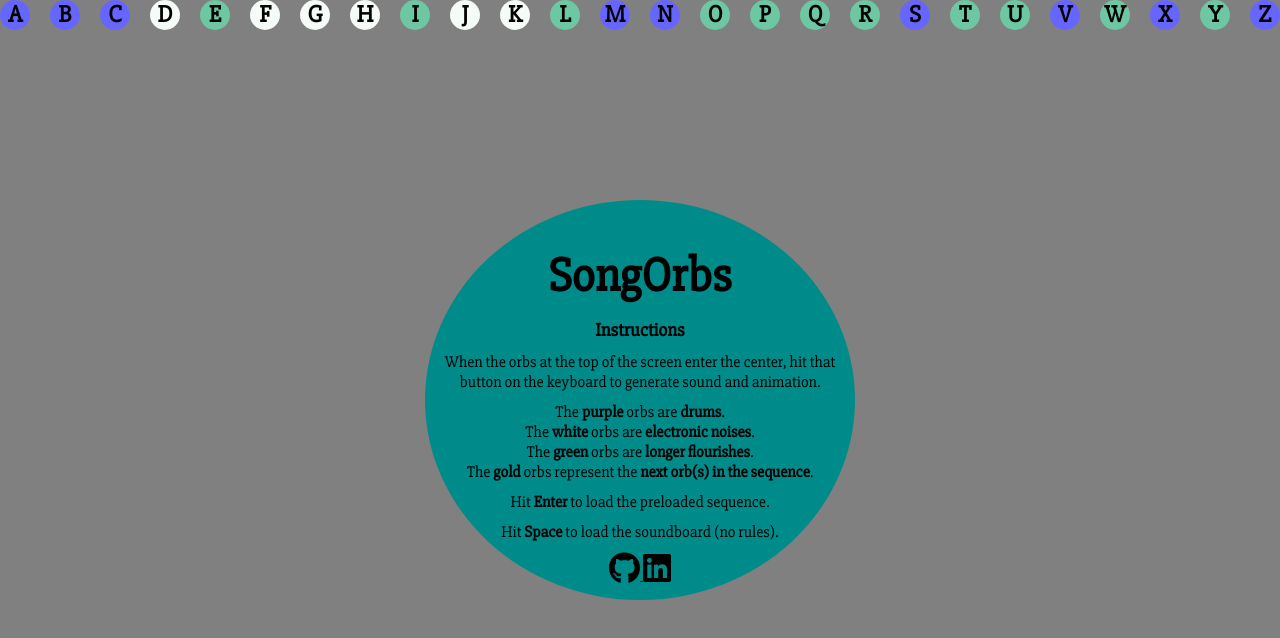
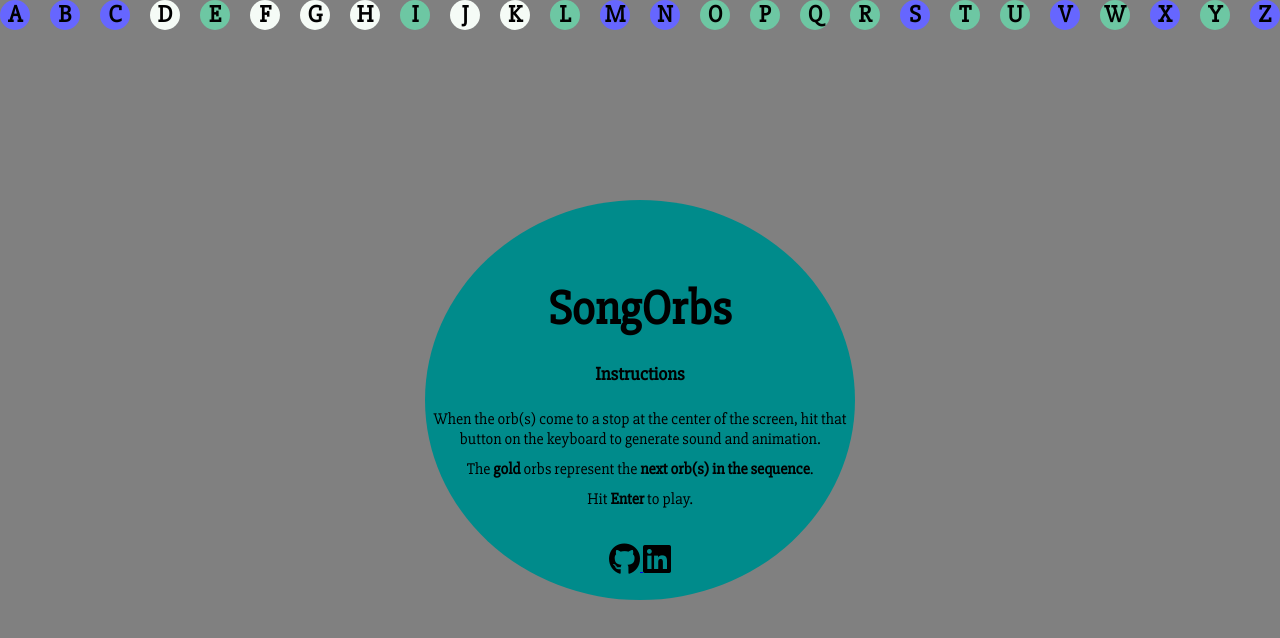
Before and after one commit to michaeljaltamirano/SongOrbs, a website built with webpack: page index.html in a window 1280 px wide. Built offline with nearby package versions, Linux system fonts and the light colour scheme; a script that the page names is missing.

Commit message:
Updated instructions

```diff
--- a/assets/stylesheets/layout.css
+++ b/assets/stylesheets/layout.css
@@ -26,6 +26,8 @@ a:hover {
 
 .links {
 	z-index: 20;
+	position: relative;
+	top: 1.5em;
 }
 
 .orbs {
@@ -108,7 +110,7 @@ a:hover {
 h1 {
 	align-self: center;
 	font-size: 3em;
-	margin-bottom: -0.5em;
+	margin-bottom: 0em;
 }
 
 li {
@@ -117,7 +119,7 @@ li {
 
 .instructions {
 	position: relative;
-	top: 1em;
+	top: 0.33em;
 	text-align: center;
 	font-family: 'Slabo 27px', serif;
 }
--- a/index.html
+++ b/index.html
@@ -53,18 +53,13 @@
     				<h3 class="instructions">Instructions</h3>
     				<ul class="instructions-list">
               <li>
-              When the orbs at the top of the screen enter the
-              center, hit that button on the keyboard to generate
-              sound and animation.
+              When the orb(s) come to a stop at the center of the screen,
+              hit that button on the keyboard to generate sound and animation.
               </li>
               <li>
-                The <strong>purple</strong> orbs are <strong>drums</strong>.</br>
-                The <strong>white</strong> orbs are <strong>electronic noises</strong>.</br>
-                The <strong>green</strong> orbs are <strong>longer flourishes</strong>.</br>
                 The <strong>gold</strong> orbs represent the <strong>next orb(s) in the sequence</strong>.
               </li>
-              <li>Hit <strong>Enter</strong> to load the preloaded sequence.</li>
-              <li>Hit <strong>Space</strong> to load the soundboard (no rules).</li>
+              <li>Hit <strong>Enter</strong> to play.</li>
               <li class="links">
                 <a href="https://github.com/mjaltamirano/SongOrbs" target="_blank">
                   <i class="fa fa-github fa-2x" aria-hidden="true"></i>
@@ -78,7 +73,7 @@
         </div>
     		<div id="song-over" class="song-over modal hide">
     				<h3 class="instructions">The song is over. I hope you enjoyed playing!</h3>
-    				<h4 class="instructions">Press Enter to re-initiate the song sequence, or Space to use the page as a soundboard.</h4>
+    				<h4 class="instructions">Press <strong>Enter</strong> to re-initiate the song sequence, or <strong>Space</strong> to use the page as a soundboard.</h4>
             <h4 class="instructions">This message will disappear in 10 seconds.</h4>
     		</div>
     </div>
```
Also changed, not shown: lib/bundle.js, 1 other file.
